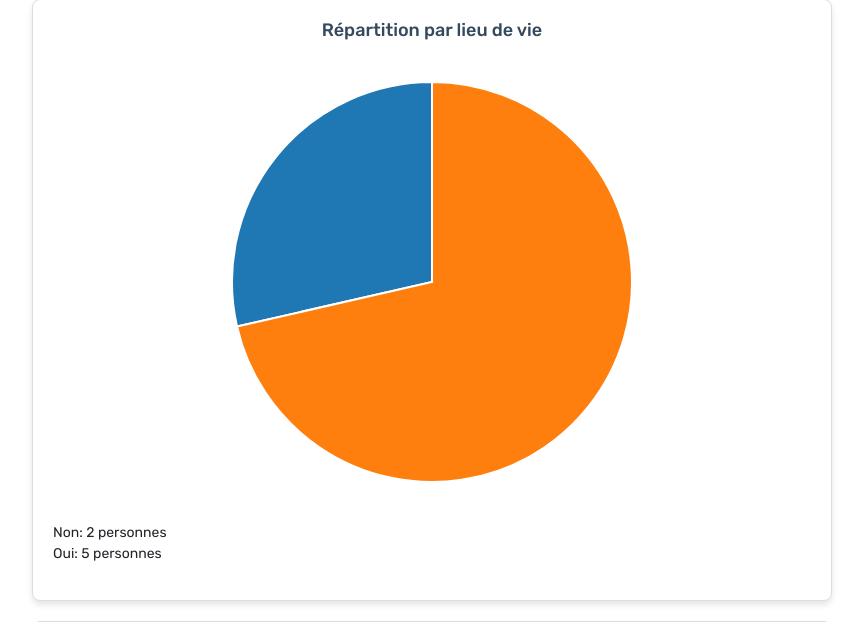
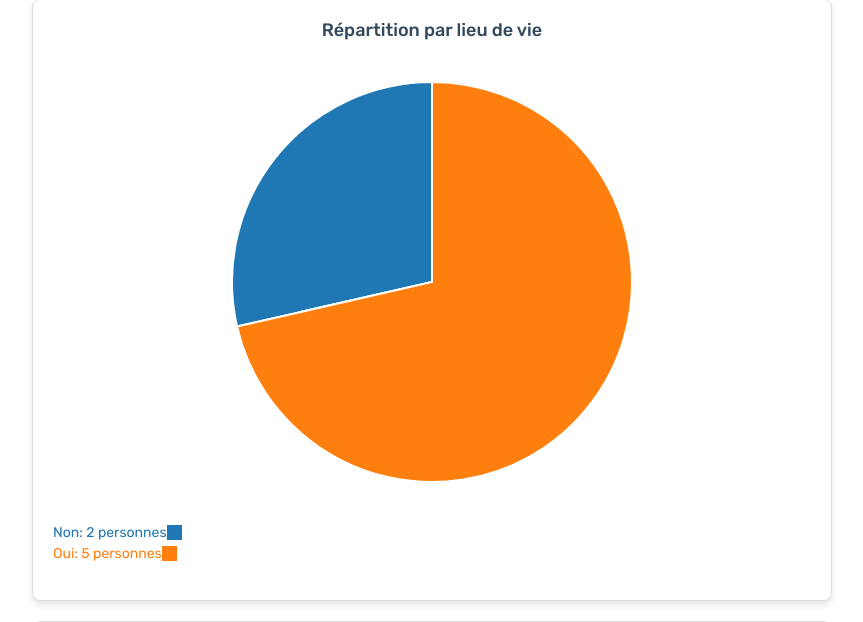
Before and after one commit to Syewo/SiteCroixBleue, a PHP site: page /resultat.php in a window 1280 px wide; the page is wider, and only the part inside the window is pictured. Shown: the part 770-1392 px from the top of that part, without its empty margins (208-1071 px from the left). Run offline with PHP 8.4, Linux system fonts and the light colour scheme; the visitor is signed in with stand-in values (Sample User, id 1); data comes from the database, SQL or seed files in the repository.

Commit message:
resultats ajout legendes

```diff
--- a/PageResultat/resultat.js
+++ b/PageResultat/resultat.js
@@ -144,10 +144,18 @@ fetch('get_data.php')
                 .style('padding', 0)
                 .style('margin-top', '10px');
 
-            Object.entries(data).forEach(([key, value]) => {
+            Object.entries(data).forEach(([key, value], index) => {
                 legend.append('li')
                     .text(`${key}: ${value} personnes`)
-                    .style('font-size', '14px');
+                    .style('font-size', '14px')
+                    .style('color', color(key)) // Applique la même couleur que sur le graphique
+                    .append('span') // Crée un petit carré de couleur pour la légende
+                    .style('display', 'inline-block')
+                    .style('width', '15px')
+                    .style('height', '15px')
+                    .style('background-color', color(key))
+                    .style('margin-right', '10px')
+                    .style('vertical-align', 'middle');
             });
         }
 
--- a/PageResultat/resultat.php
+++ b/PageResultat/resultat.php
@@ -42,19 +42,19 @@ $result = $stmt->fetch();
 
 <!-- Conteneurs pour les graphiques -->
 <div class="container-graph">
-    <div id="region"></div>
+    <div id="region" class = "graph"></div>
 </div>
 <div class="container-graph">
-    <div id="lieuDeVie"></div>
+    <div id="lieuDeVie" class = "graph"></div>
 </div>
 <div class="container-graph">
-    <div id="activite"></div>
+    <div id="activite" class = "graph"></div>
 </div>
 <div class="container-graph">
-    <div id="qualiteVie"></div>
+    <div id="qualiteVie" class = "graph"></div>
 </div>
 <div class="container-graph">
-    <div id="soutien"></div>
+    <div id="soutien" class = "graph"></div>
 </div>
 
 <!-- Inclusion du fichier JavaScript -->
```
